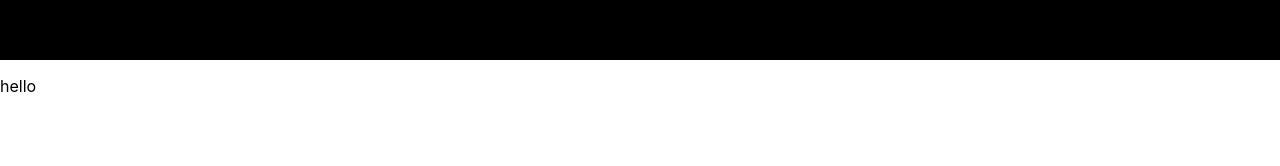
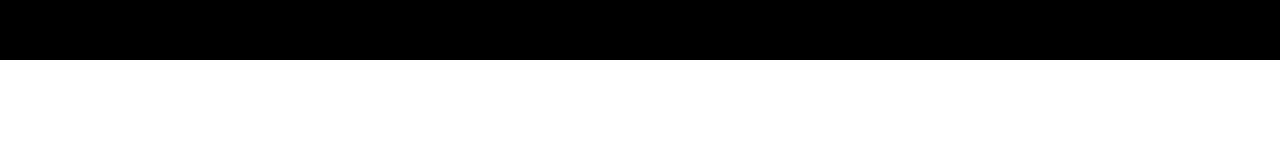
Before and after one commit to justindorman6/MD-Home-Repairs, a React (Create React App) app: page / in a window 1280 px wide. Shown: the part 1550-1716 px from the top of the page. Before the commit the page ends 1662 px from the top, so only its background shows below. Built offline with nearby package versions, Linux system fonts and the light colour scheme.

Commit message:
structuring pages

```diff
--- a/src/App.js
+++ b/src/App.js
@@ -5,6 +5,7 @@ import ServicesSection from './Components/ServicesSection/ServicesSection'
 import Socials from './Components/Socials/Socials'
 import BeforeandAfter from './Components/BeforeandAfter/BeforeandAfter'
 import Profile from './Components/Profile/Profile'
+import ContactUs from './Components/ContactUs/ContactUs'
 import classes from './App.module.css'
 
 const App = () => {
@@ -16,6 +17,7 @@ const App = () => {
       <Socials />
       <BeforeandAfter />
       <Profile />
+      <ContactUs />
     </div>
   );
 }
--- a/src/App.module.css
+++ b/src/App.module.css
@@ -1,5 +1,4 @@
 .App{
-    height: 100%;
+    /* height: 100%; */
     width: 100vw;
-    overflow: auto;
 }
--- a/src/Components/Profile/Profile.js
+++ b/src/Components/Profile/Profile.js
@@ -3,8 +3,7 @@ import classes from './Profile.module.css'
 
 const Profile = () => {
     return (
-        <div classes={classes.Profile_container}>
-            <p>hello</p>
+        <div className={classes.Profile_container}>
         </div>
     )
 }
--- a/src/Components/Profile/Profile.module.css
+++ b/src/Components/Profile/Profile.module.css
@@ -1,5 +1,5 @@
 .Profile_container{
-    height: 500px;
+    min-height: 500px;
     width: 100vw;
     background-color: #fff;
 }
```
Also changed, not shown: 1 other file (tests, documents, lock files or other folders).
